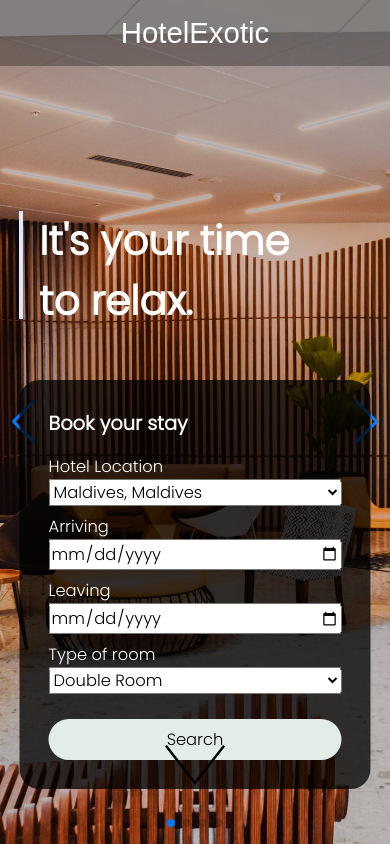
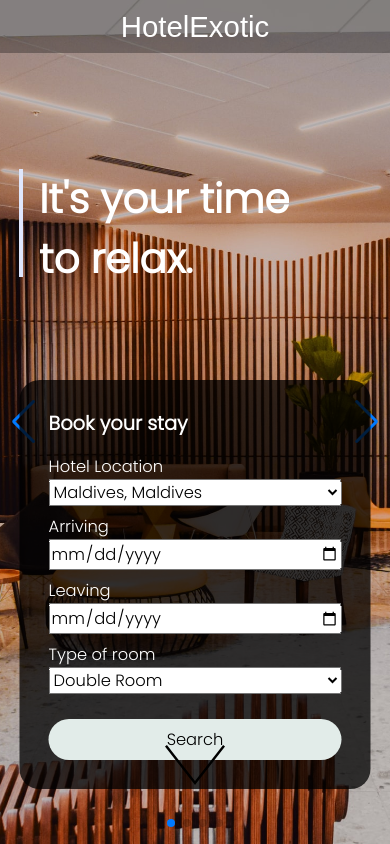
Before and after one commit to HRSArgyropoulos/Drafts, a plain HTML site: page Hotel/index.html in a window 390 px wide. Drawn offline with nearby package versions, Linux system fonts and the light colour scheme; a web font is replaced by a local one.

Commit message:
fixup! fix: responsive text/booking in main slider

```diff
--- a/Hotel/css/main.css
+++ b/Hotel/css/main.css
@@ -135,7 +135,7 @@ form input,form select {
 }
 @media (max-width:1200px) {
     .slider-text {
-        top: 25%!important;
+        top: 20%!important;
     }
     .booking-container {
         top: 65%;
@@ -160,6 +160,9 @@ form input,form select {
     .booking-container h2{
         font-size: 1.2rem;
     }
+    .top-nav {
+        padding: 0.6rem 0;
+    }
 }
 
 @media (max-width:450px) {
```
Also changed, not shown: 1 other file.
